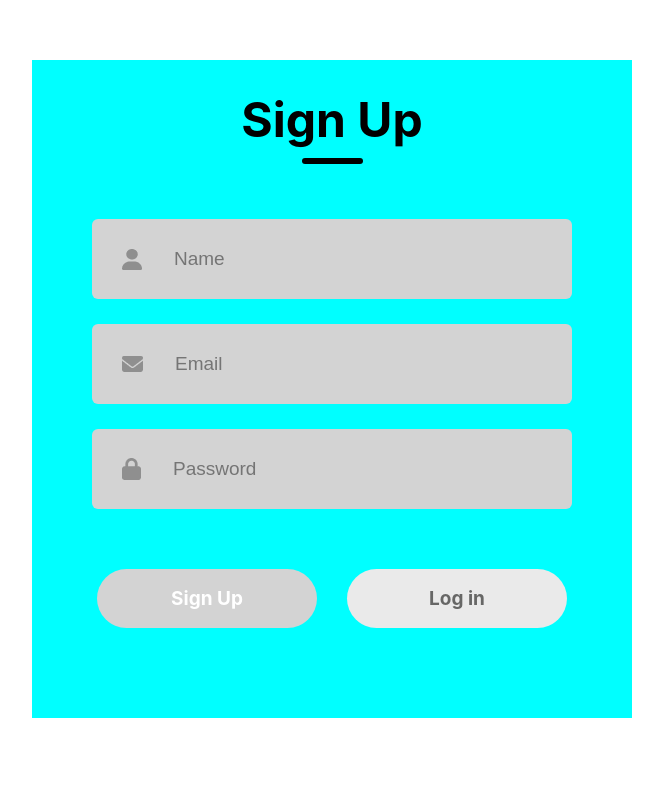
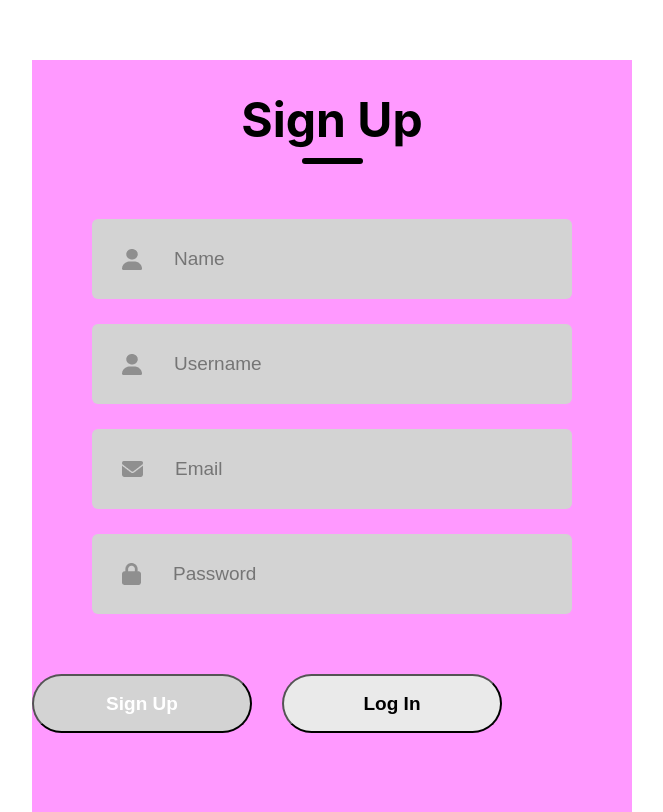
Before and after one commit to ErzaQorrii/SocialConnect_C, a React (Create React App) app in the folder client/: page /login in a window 1280 px wide. Shown: the part 140-952 px from the top of the page, without its empty margins (308-971 px from the left). Before the commit the page ends 858 px from the top, so only its background shows below. Built offline with nearby package versions, Linux system fonts and the light colour scheme.

Commit message:
Fix missing field in React app causing 403 error

```diff
--- a/client/package.json
+++ b/client/package.json
@@ -2,12 +2,14 @@
   "name": "client",
   "version": "0.1.0",
   "private": true,
+  "proxy": "http://localhost:8000",
   "dependencies": {
     "@testing-library/jest-dom": "^5.17.0",
     "@testing-library/react": "^13.4.0",
     "@testing-library/user-event": "^13.5.0",
     "react": "^18.3.1",
     "react-dom": "^18.3.1",
+    "react-router-dom": "^6.23.0",
     "react-scripts": "5.0.1",
     "web-vitals": "^2.1.4"
   },
--- a/client/src/App.js
+++ b/client/src/App.js
@@ -1,12 +1,20 @@
 import React from 'react';
 import './App.css';
 import LoginSignup from './Components/LoginSignup/LoginSignup';
+import Test_user from './Components/NormalUser/Test_user';
+import Test_admin from './Components/Admin/Test_admin';
+import { BrowserRouter, Routes, Route, Navigate } from 'react-router-dom';
 
 function App() {
   return (
-    <div>
-      <LoginSignup/>
-    </div>
+    <BrowserRouter>
+    <Routes>
+      <Route path="/" element={<Navigate replace to="/login" />} />
+      <Route path="/login" element={<LoginSignup />} />
+      <Route path="/user" element={<Test_user />} />
+      <Route path="/admin" element={<Test_admin />} />
+    </Routes>
+  </BrowserRouter>
   );
 }
 
--- /dev/null
+++ b/client/src/Components/Admin/Test_admin.jsx
@@ -0,0 +1,11 @@
+import React from 'react'
+
+const Test_admin = () => {
+  return (
+    <div>
+      <h1>Welcome Admin</h1>
+    </div>
+  )
+}
+
+export default Test_admin;
--- a/client/src/Components/LoginSignup/LoginSignup.css
+++ b/client/src/Components/LoginSignup/LoginSignup.css
@@ -4,7 +4,7 @@
     flex-direction: column;
    margin: auto;
    margin-top: 200px;
-   background-color: aqua;
+   background-color: rgb(255, 153, 255);
    padding-bottom: 30px;
    width: 600px;
 
@@ -105,6 +105,6 @@ border-radius: 6px;
 
 .gray
 {
-    color: #676766;
+    color:black;
     background: #eaeaea;;
 }
--- a/client/src/Components/LoginSignup/LoginSignup.jsx
+++ b/client/src/Components/LoginSignup/LoginSignup.jsx
@@ -1,45 +1,127 @@
-import React, { useState } from 'react';import './LoginSignup.css';
+import React, { useState } from 'react';
+import './LoginSignup.css';
 import user_icon from '../Assets/person.png';
 import email_icon from '../Assets/email.png';
+import axios from 'axios';
 import password_icon  from '../Assets/password.png';
-const LoginSignup = () => {
-  const [action,setAction] = useState("Sign Up");
-  return (
+import swal from 'sweetalert';
+import { useNavigate } from 'react-router-dom';
 
 
+const LoginSignup = () => {
+  const navigate = useNavigate();
+  const [action, setAction] = useState("Sign Up");
+  const [credentials, setCredentials] = useState({
+      username: '',
+      name: '',
+      email: '',
+      password: '',
+      error_list: [],
+  });
+
+  const handleInput = (e) => {
+      e.persist();
+      setCredentials({ ...credentials, [e.target.name]: e.target.value });
+  };
+
+  const handleSubmission = (e) => {
+    e.preventDefault();
+    console.log('creds here', credentials);
+    const endpoint = action === "Sign Up" ? 'http://127.0.0.1:8000/api/auth/register' : 'http://127.0.0.1:8000/api/auth/login';
+    axios.get('/sanctum/csrf-cookie').then(response => {
+        axios.post(endpoint, credentials).then(res => {
+            if (res.data.status === 200) {
+                if (action === "Sign Up") {
+                    swal("Success", "Registration successful. Please log in.", "success").then((value) => {
+                        setAction("Login");
+                        navigate('/login');
+                    });
+                } else {
+
+                    localStorage.setItem('auth_token', res.data.token);
+                    localStorage.setItem('auth_name', res.data.username);
+
+                    if (res.data.role === 'admin') {
+                        navigate('/Admin/Test_admin');
+                    } else {
+                        navigate('/NormalUser/Test_user');
+                    }
+                }
+            } else if (res.data.status === 401) {
+                swal("Warning", res.data.message, "warning");
+            } else {
+                setCredentials({ ...credentials, error_list: res.data.validation_errors });
+            }
+            console.log('success!!')
+        })
+        .catch(error => {
+          if (error.response && error.response.status === 403) {
+            console.error('Access Forbidden: You do not have permission to perform this action.');
+            console.log(error);
+            // Handle specific 403 scenarios here
+          } else if (error.response) {
+            console.error('Error response:', error.response.data);
+          } else if (error.request) {
+            console.error('No response received:', error.request);
+          } else {
+            console.error('Error setting up request:', error.message);
+          }
+        });
+    });
+};
+
+return (
     <div className='container'>
       <div className='header'>
         <div className='text'>{action}</div>
         <div className='underline'></div>
       </div>
+      <form onSubmit={handleSubmission}>
         <div className="inputs">
-      {action==="Login"?<div></div>:
+          {action === "Login" ? (
+            <>
               <div className="input">
-     <img src={user_icon}alt="/"/>
-     <input type="text" placeholder='Name'/>
-     </div>}
-
-     <div className="input">
-     <img src={email_icon}/>
-     <input type="email" placeholder='Email'/>
+                <img src={user_icon} alt="Email"/>
+                <input type="text" name="name" placeholder='Name' onChange={handleInput} />
               </div>
               <div className="input">
-     <img src={password_icon}/>
-     <input type="password" placeholder='Password'/>
+                <img src={password_icon} alt="Password"/>
+                <input type="password" name="password" placeholder='Password' onChange={handleInput} />
               </div>
+            </>
+          ) : (
+            <>
+              <div className="input">
+                <img src={user_icon} alt="Name"/>
+                <input type="text" name="name" placeholder='Name' onChange={handleInput} />
               </div>
-
-     {action==="Sign Up"?<div></div>:<div className="forgot-password">Lost Password? <span>Click Here!</span></div>}
+              <div className="input">
+                <img src={user_icon} alt="Username"/>
+                <input type="text" name="username" placeholder='Username' onChange={handleInput} />
+              </div>
+              <div className="input">
+                <img src={email_icon} alt="Email"/>
+                <input type="email" name="email" placeholder='Email' onChange={handleInput} />
+              </div>
+              <div className="input">
+                <img src={password_icon} alt="Password"/>
+                <input type="password" name="password" placeholder='Password' onChange={handleInput} />
+              </div>
+            </>
+          )}
+        </div>
+        {action === "Sign Up" ? null : <div className="forgot-password">Lost Password? <span>Click Here!</span></div>}
         <div className="submit-container">
-      <div className={action==="Login"?"submit gray":"submit"}onClick={()=>{setAction("Sign Up")}}>
-       Sign Up
+          <button type="submit" className={action === "Login" ? "submit gray" : "submit"}>
+            {action}
+          </button>
+          <button type="button" className={action === "Sign Up" ? "submit gray" : "submit"} onClick={() => setAction(action === "Sign Up" ? "Login" : "Sign Up")}>
+            {action === "Sign Up" ? "Log In" : "Sign Up"}
+          </button>
         </div>
-      <div className={action==="Sign Up"?"submit gray":"submit"} onClick={()=>{setAction("Login")}}>
-       Log in
+      </form>
     </div>
-     </div>
-    </div>
-  )
+  );
 }
 
 export default LoginSignup
--- /dev/null
+++ b/client/src/Components/NormalUser/Test_user.jsx
@@ -0,0 +1,11 @@
+import React from 'react'
+
+const Test_user = () => {
+  return (
+    <div>
+      <h1>WElcome User</h1>
+    </div>
+  )
+}
+
+export default Test_user
```
Also changed, not shown: client/src/Components/Admin/HomePage_admin.jsx (added, +11 -0 lines), client/src/Components/Navbar/NavBar.jsx (added, +71 -0 lines), client/src/Components/NormalUser/Homepage_user.jsx (added, +11 -0 lines), package.json (added, +7 -0 lines), 2 other files (tests, documents, lock files or other folders). Lines whose indentation alone changed are shown as unchanged.
